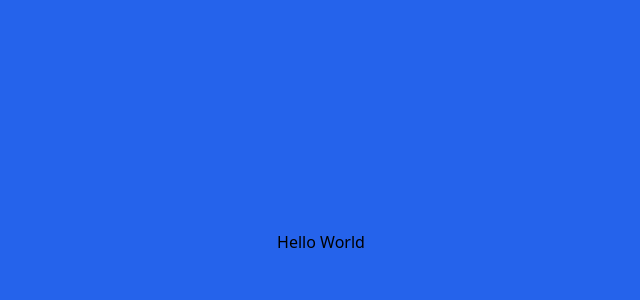
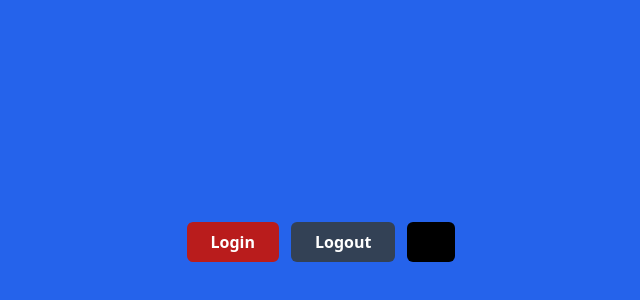
Before and after one commit to daffaabp/my-react-app, a React (Vite) app: page / in a window 1280 px wide. Shown: the part 158-458 px from the top of the page, without its empty margins (319-959 px from the left). Built offline with nearby package versions, Linux system fonts and the light colour scheme.

Commit message:
component dan props

```diff
--- a/src/App.jsx
+++ b/src/App.jsx
@@ -1,7 +1,46 @@
+import React from "react";
+
+// menggunakan cara Class Component
+// class Button extends React.Component {
+//   render() {
+//     return (
+//       <button className="h-10 px-6 font-semibold rounded-md bg-slate-700 text-white" type="submit">
+//           Buy now
+//       </button>
+//     );
+//   }
+// }
+
+// function ButtonBlack() {
+//   return (
+//     <button className="h-10 px-6 font-semibold rounded-md bg-black text-white" type="submit">
+//           Buy now
+//       </button>
+//   );
+// }
+
+
+// menggunakan cara Functional Component with Arrow Function
+const Button = (props) => {
+  // destructuring
+  const {children, variant = "bg-black"} = props;
+  return (
+    <button className={`h-10 px-6 font-semibold rounded-md ${variant} text-white`} type="submit">
+          {children}
+      </button>
+  );
+}
+
 function App() {
+
   return (
     <div className="flex justify-center bg-blue-600 min-h-screen items-center">
-      <div>Hello World</div>
+      <div className="flex gap-x-3">
+        <Button variant="bg-red-700" text="Login">Login</Button>
+        <Button variant="bg-slate-700" text="Logout">Logout</Button>
+        <Button></Button>
+
+      </div>
     </div>
   )
 }
```
